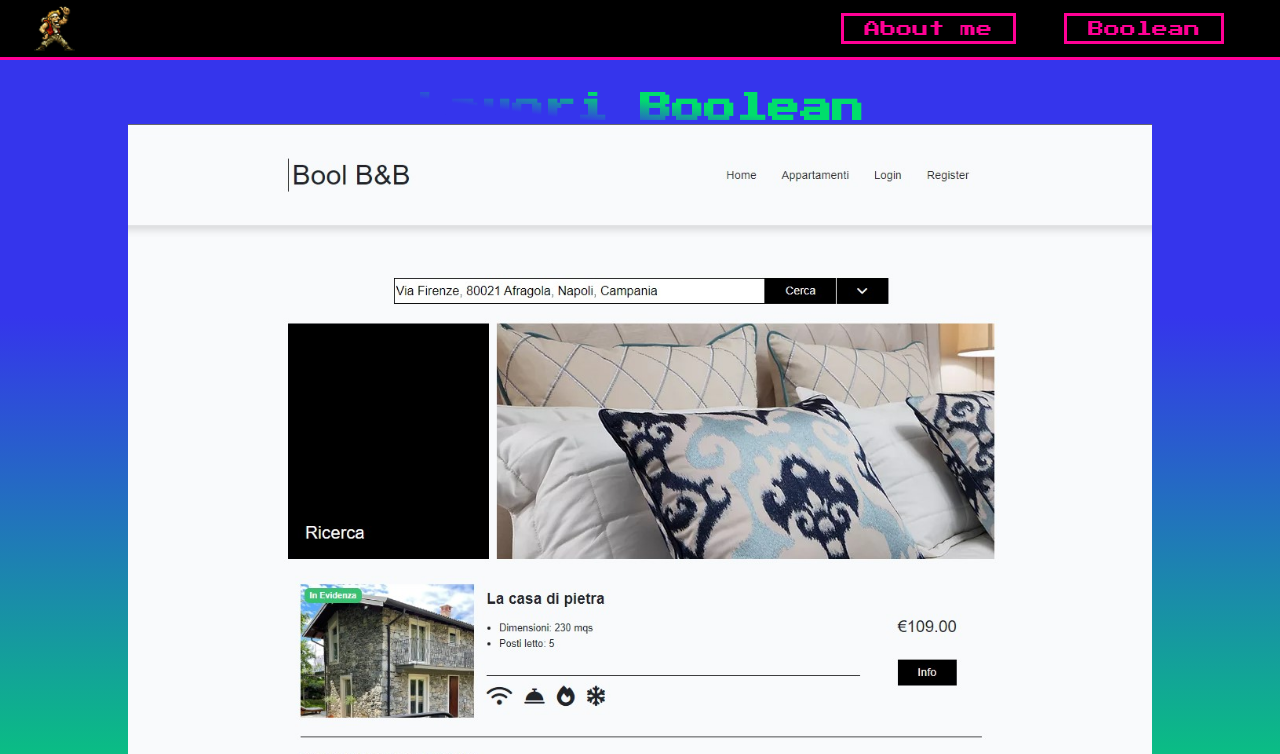
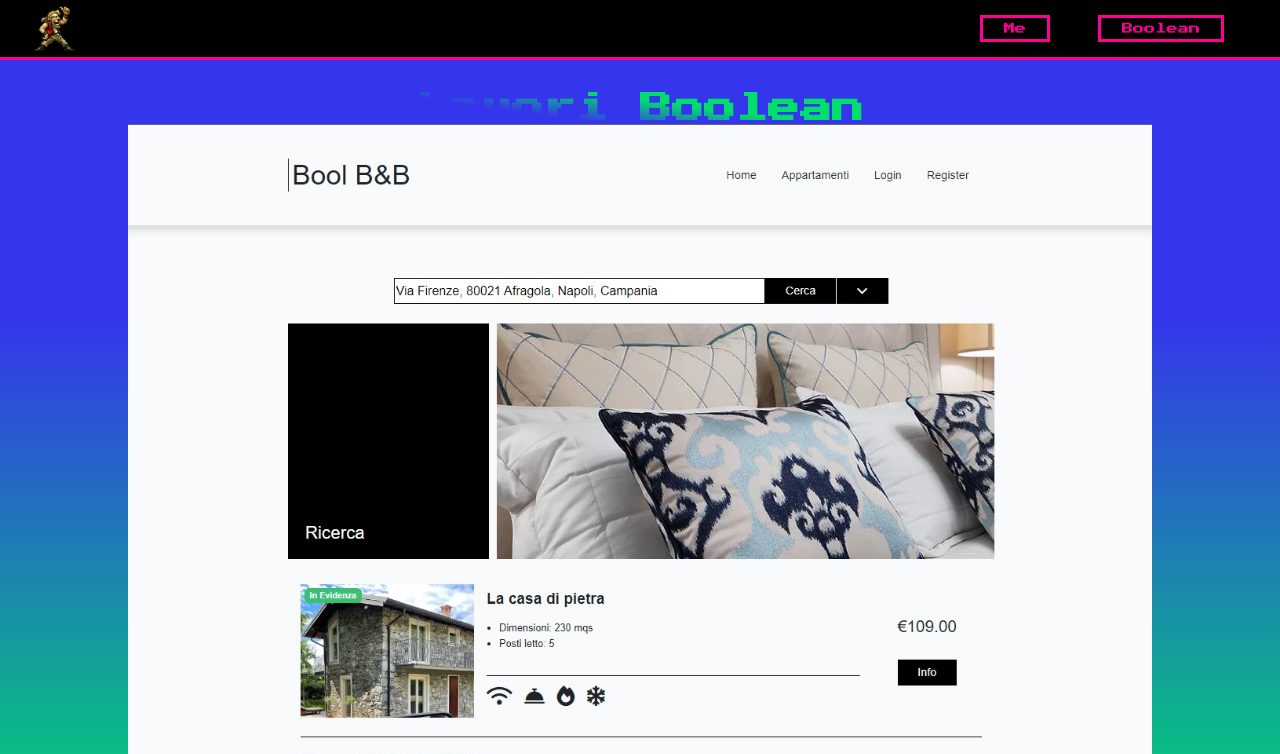
Before and after one commit to SydVic/sito-vetrina, a Vue app: page / in a window 1280 px wide. Shown: the top 754 px of the page. Built offline with nearby package versions, Linux system fonts and the light colour scheme; what vue-carousel-3d would draw is missing.

Commit message:
impostazione mediaquery

```diff
--- a/src/components/AppHeader.vue
+++ b/src/components/AppHeader.vue
@@ -15,7 +15,7 @@
       <ul class="nav-links">
         <li>
           <a href="#about-me">
-            About me
+            Me
           </a>
         </li>
         <li>
@@ -68,6 +68,7 @@ export default {
           margin: 0 1.5rem;
           padding: .3rem 1rem;
           border: 3px solid $secondary;
+          font-size: .7rem;
 
           a {
             text-decoration: none;
```
